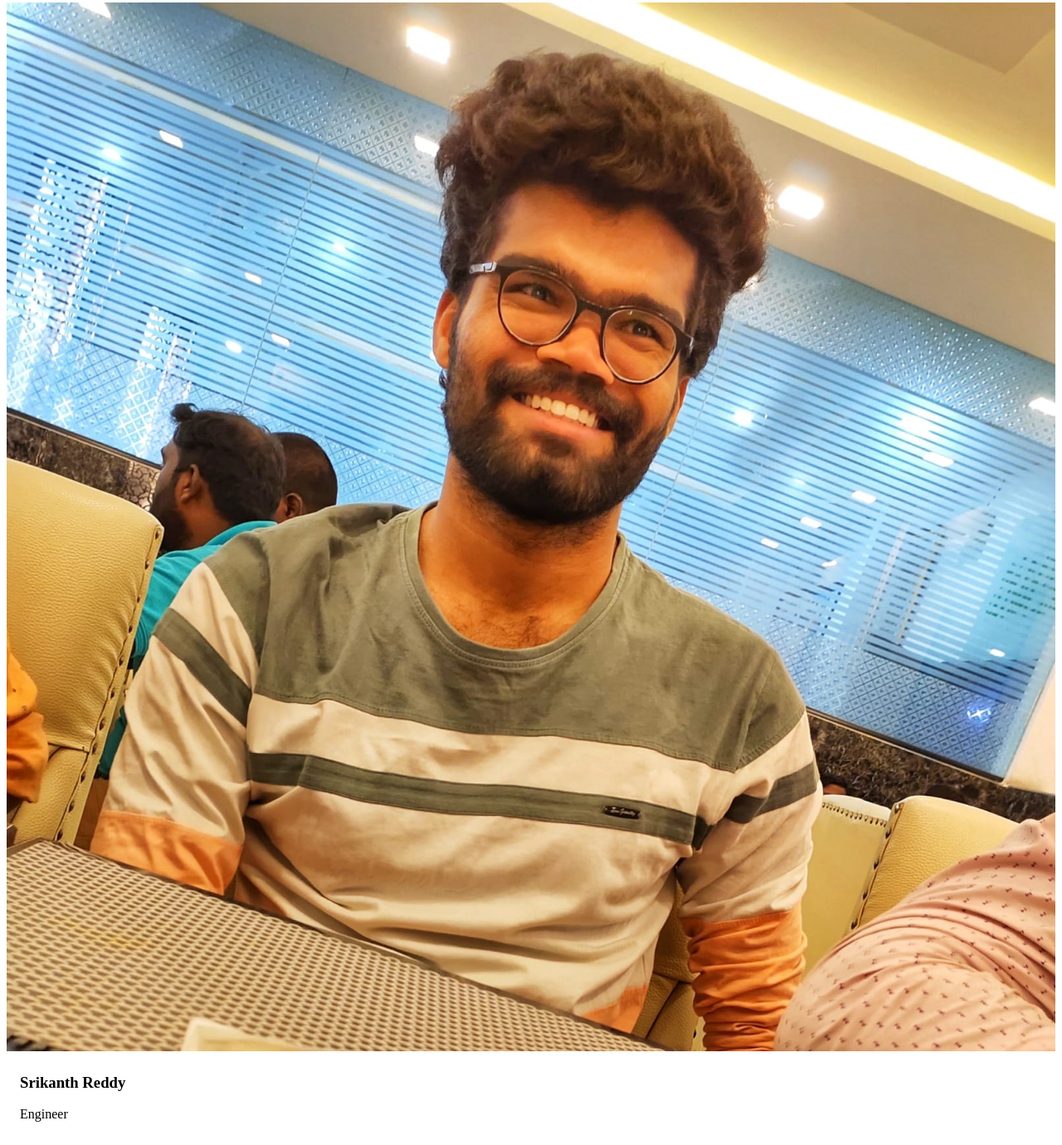
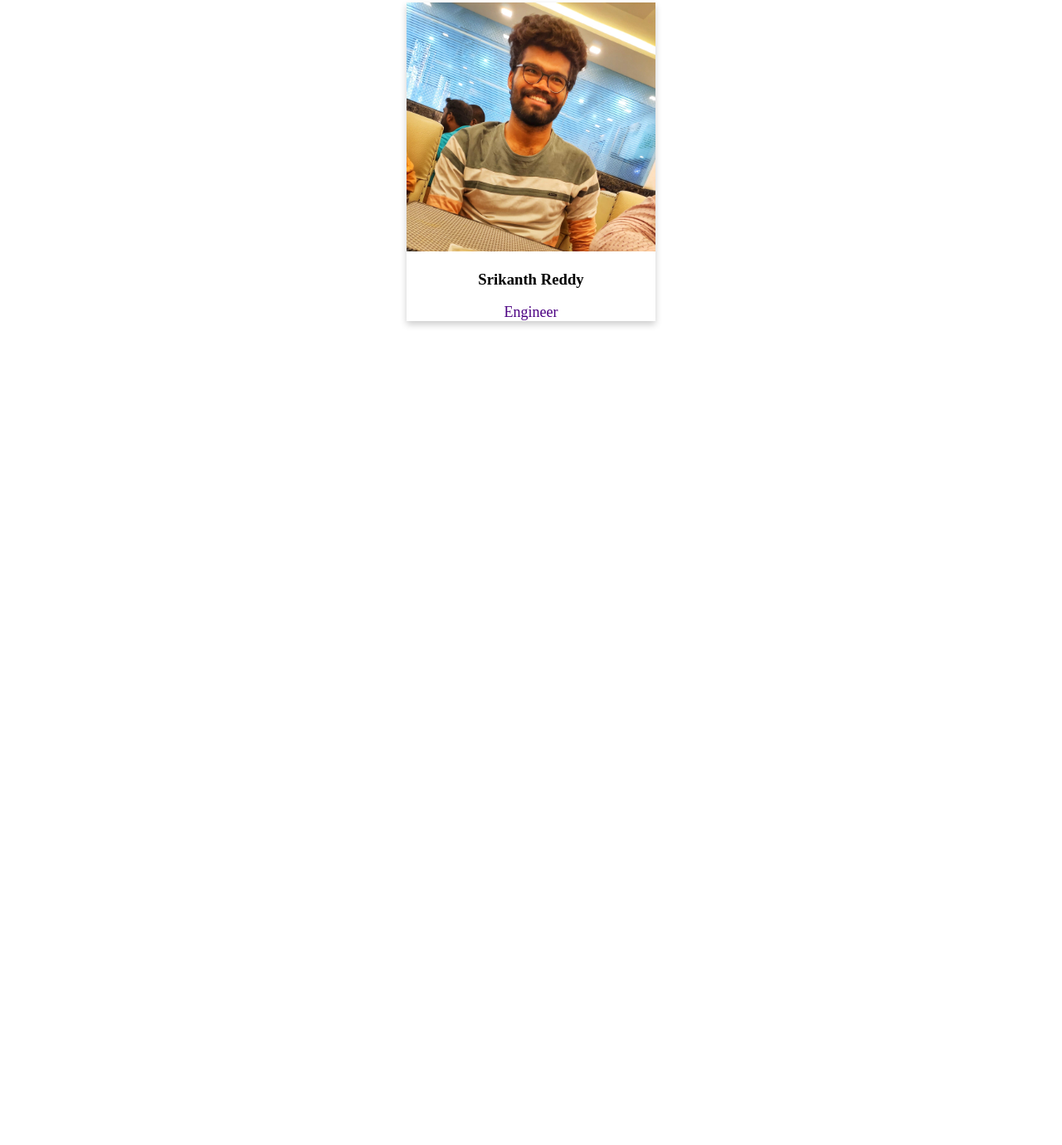
Before and after one commit to GodVilan/mern-stack1, a plain HTML site: page card.html in a window 1280 px wide. Shown: the part 5-1385 px from the top of the page at 83% size. After the commit the page ends 800 px from the top, so only its background shows below. Drawn offline with Linux system fonts and the light colour scheme.

Commit message:
added styles to page

```diff
--- a/card.html
+++ b/card.html
@@ -8,20 +8,21 @@
 </head>
 <style>
     .profile{
-        box-sizing: content-box;
-        transition-duration: 0.5s;
+        box-shadow: 0 4px 8px 0 rgba(0 ,0 ,0 , 0.2);
+        max-width: 300px;
+        margin: auto;
+        text-align: center;
     }
-    .cardp{
-        padding: 4px 16px;
+    .dec{
+        color: indigo;
+        font-size: 18px;
     }
 </style>
 <body>
     <div class = "profile">
         <img src = "mypic.jpg" alt = "pic" style = "width: 100%;">
-        <div class = "cardp">
-            <h3><b>Srikanth Reddy</b></h3>
-            <p>Engineer</p>
-        </div>
+        <h3><b>Srikanth Reddy</b></h3>
+        <p class="dec">Engineer</p>
     </div>
 </body>
 </html>
```
